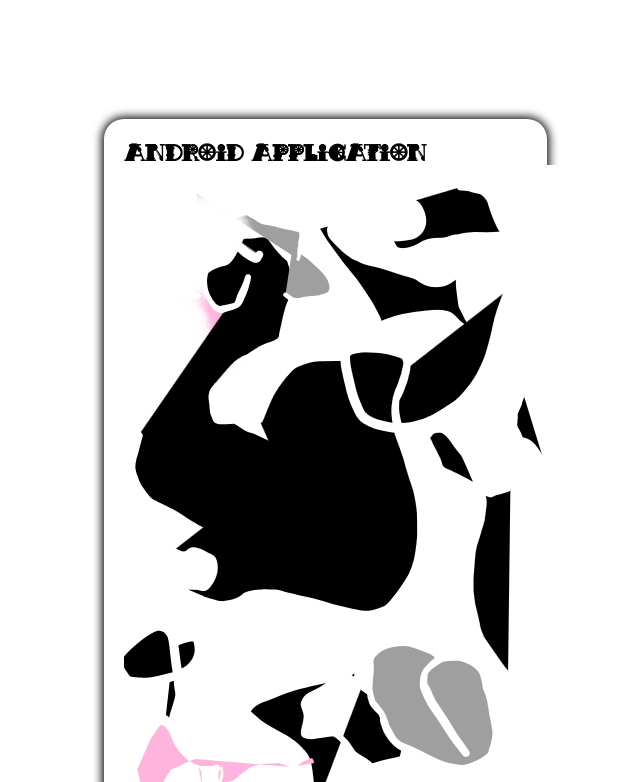
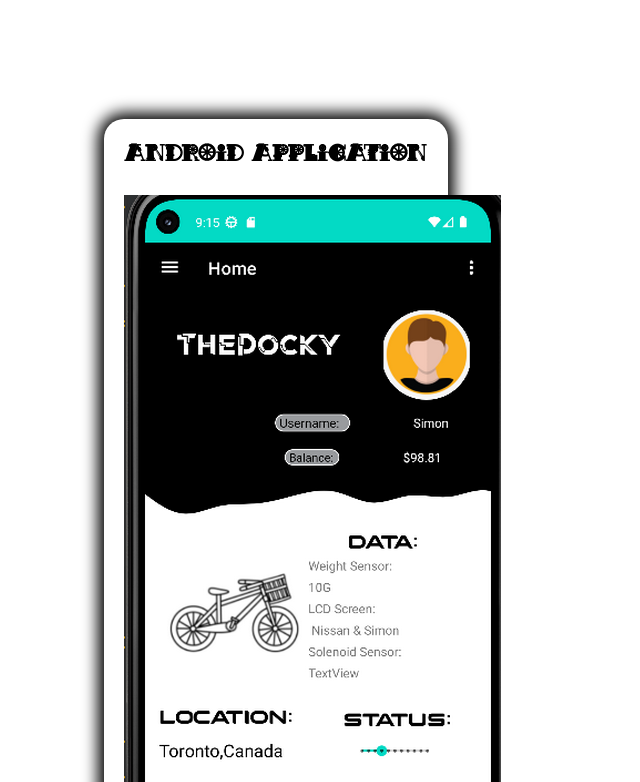
Before and after one commit to dontdoithere/MyWebsite, a React (Vite) app: page / in a window 1280 px wide. Shown: the part 2018-2800 px from the top of the page, without its empty margins (44-684 px from the left). Built offline with nearby package versions, Linux system fonts and the light colour scheme.

Commit message:
Fixed isuues

```diff
--- a/src/App.tsx
+++ b/src/App.tsx
@@ -36,7 +36,7 @@ const App: React.FC = () => {
       <div className="projects-container">
         <article id="project-box-1">
           <h3 className="project-names">Android Application</h3>
-          <img src="./pictures/first.png" alt="Project 1 Image" />
+          <img src="./pictures/homeScreen.png" className="project-pics" alt="Project 1 Image" />
           <hr className="separator-line" />
           <p>Description of Project #1 goes here. You can mention the details, technologies used, and any other relevant information.</p>
         </article>
--- a/src/index.css
+++ b/src/index.css
@@ -65,6 +65,7 @@
 
   .project-names{
     font-family: 'Mechanical';
+    margin-bottom: 30px;
   }
 
 
@@ -81,16 +82,15 @@
 
   #project-box-1 {
     background-color: rgb(255, 255, 255);
-    border-radius: 10px;
+    border-radius: 20px;
     padding: 20px;
-    width: 45%;
-    border-radius: 20px;
-    border-color: black;
-    box-shadow: 0px 0px 10px 2px rgba(0,0,0,1);
+    width: 35%;
+    box-shadow: 0px 0px 15px 6px rgba(0,0,0,1);
     justify-content: center;
     align-items: center;
     margin-bottom: 200px;
     align-self: flex-start;
+    justify-content: center;  /* Aligns items on the horizontal line (in this case center) */
 
   }
 
@@ -98,7 +98,7 @@
     background-color: rgb(255, 255, 255);
     border-radius: 10px;
     padding: 20px;
-    width: 45%;
+    width: 35%;
     border-radius: 20px;
     border-color: black;
     box-shadow: 0px 0px 10px 2px rgba(0,0,0,1);
```
Also changed, not shown: public/pictures/homeScreen.png (added).
